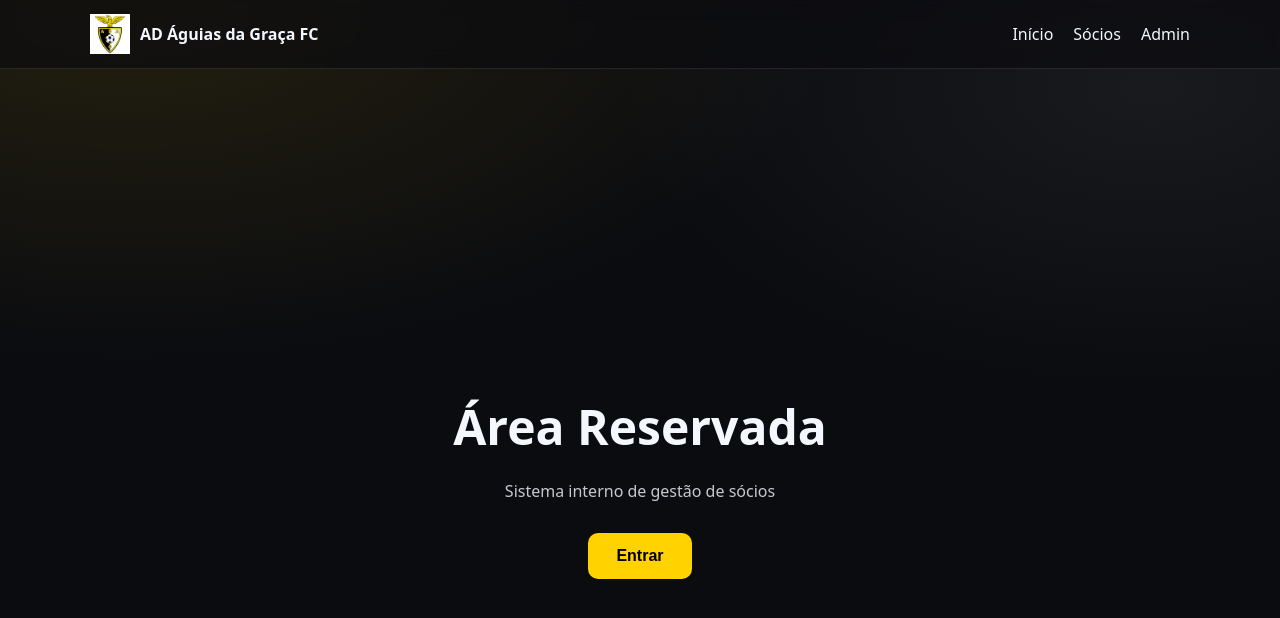
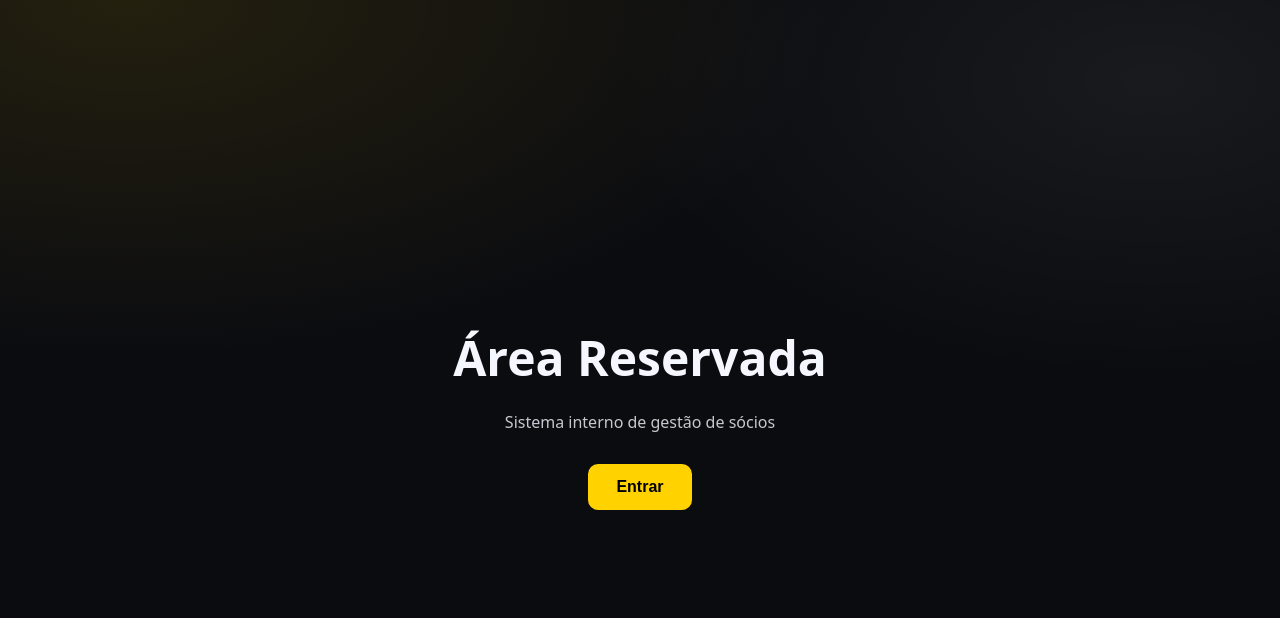
Before and after one commit to AguiasdaGraca/aguias-site, a Next.js app: page / in a window 1280 px wide. Shown: the top 618 px of the page. Built offline with nearby package versions, Linux system fonts and the light colour scheme.

Commit message:
separar layout publico e admin

```diff
--- /dev/null
+++ b/app/(site)/layout.tsx
@@ -0,0 +1,14 @@
+import Navbar from "../components/Navbar";
+
+export default function SiteLayout({
+  children,
+}: {
+  children: React.ReactNode;
+}) {
+  return (
+    <>
+      <Navbar />
+      {children}
+    </>
+  );
+}
--- a/app/components/Navbar.tsx
+++ b/app/components/Navbar.tsx
@@ -6,13 +6,12 @@ import { usePathname } from "next/navigation";
 export default function Navbar() {
   const pathname = usePathname();
 
-  // estamos numa página do admin?
-  const isAdmin = pathname.startsWith("/admin");
+  // Esconde no ecrã principal e em toda a área /admin
+  if (pathname === "/" || pathname.startsWith("/admin")) return null;
 
   return (
     <header className="navbar">
       <div className="container navbarInner">
-        {/* LOGO */}
         <div style={{ display: "flex", gap: 10, alignItems: "center" }}>
           <img
             src="/logo.jpg"
@@ -22,13 +21,9 @@ export default function Navbar() {
           <strong>AD Águias da Graça FC</strong>
         </div>
 
-        {/* MENU */}
-        <nav style={{ display: "flex", gap: 20 }}>
+        <nav style={{ display: "flex", gap: 16 }}>
           <Link href="/">Início</Link>
           <Link href="/socios">Sócios</Link>
-
-          {/* mostrar link Admin apenas fora do admin */}
-          {!isAdmin && <Link href="/admin">Admin</Link>}
         </nav>
       </div>
     </header>
--- a/app/layout.tsx
+++ b/app/layout.tsx
@@ -1,5 +1,9 @@
 import "./globals.css";
-import Navbar from "./components/Navbar";
+
+export const metadata = {
+  title: "AD Águias da Graça FC",
+  description: "Site oficial",
+};
 
 export default function RootLayout({
   children,
@@ -8,10 +12,7 @@ export default function RootLayout({
 }) {
   return (
     <html lang="pt">
-      <body>
-        <Navbar />
-        {children}
-      </body>
+      <body>{children}</body>
     </html>
   );
 }
```
Also changed, not shown: app/admin/dashboard/layout.tsx (+3 -11 lines), app/admin/layout.tsx (+6 -9 lines), app/admin/page.tsx (+3 -8 lines), app/(site)/page.tsx (renamed from app/page.tsx).
